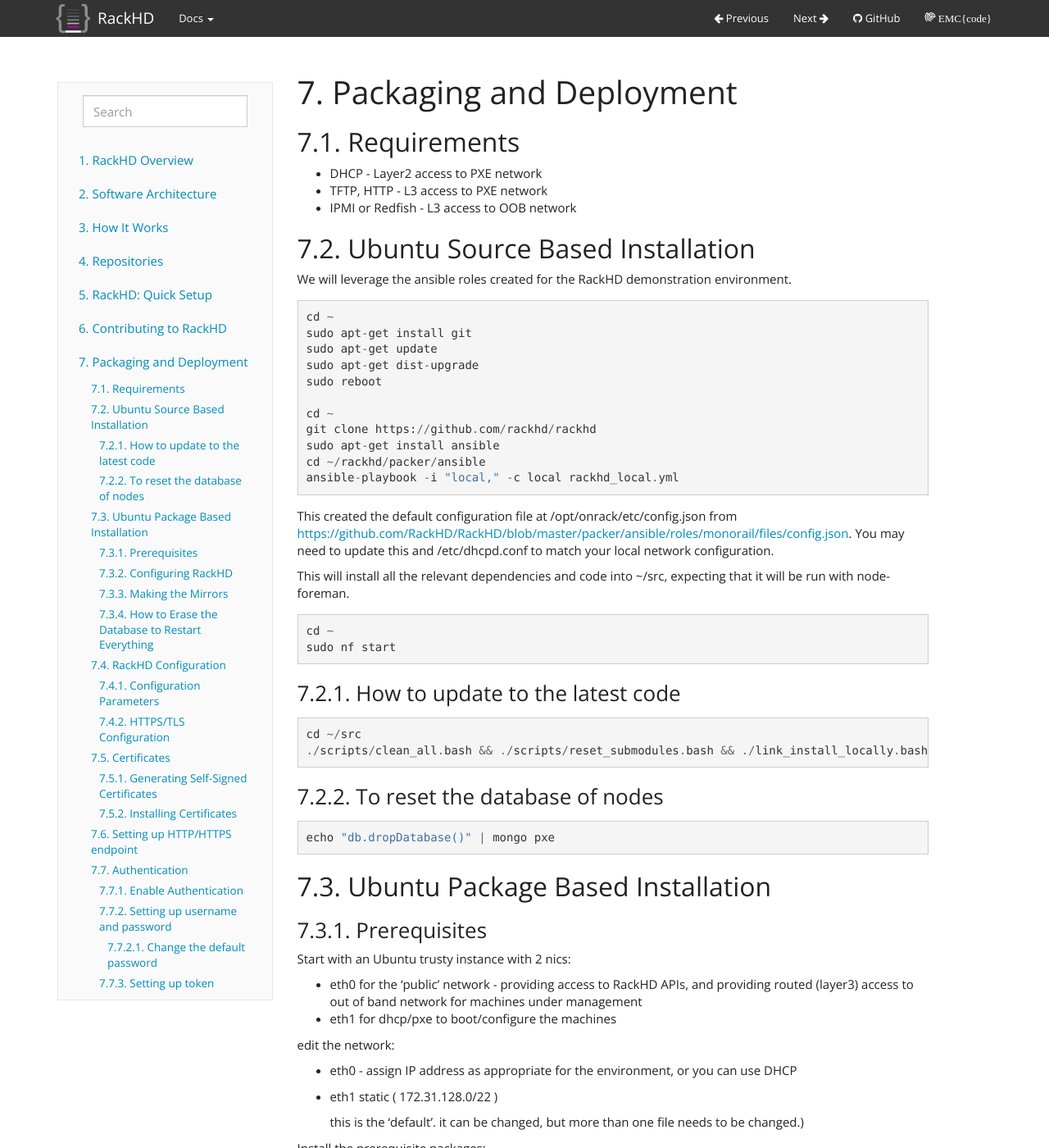
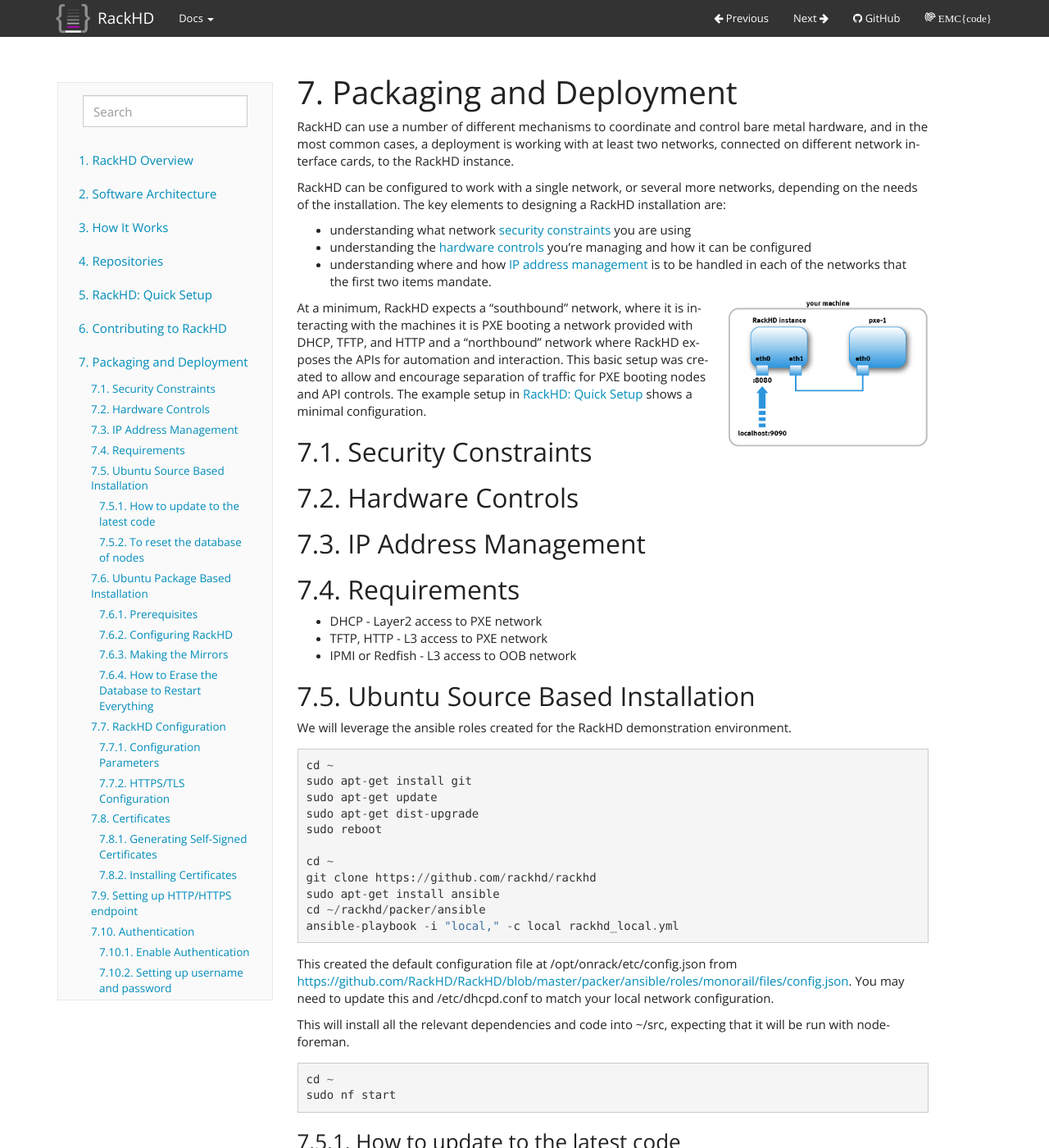
Before and after one commit to RackHD/docs, a Sphinx documentation site: the page built from docs/packaging_and_deployment.rst, in a window 1280 px wide and 1400 px high. Shown: the whole window at 82% size. Built offline with Sphinx 7.4.7, drawn with Linux system fonts in a browser that asks for light colours; some of the changed text lies outside the part shown.

Commit message:
subbing in structure to talk about designing RackHD deployments

```diff
--- a/docs/packaging_and_deployment.rst
+++ b/docs/packaging_and_deployment.rst
@@ -1,5 +1,45 @@
 Packaging and Deployment
 =======================================
+
+RackHD can use a number of different mechanisms to coordinate and control
+bare metal hardware, and in the most common cases, a deployment is working with
+at least two networks, connected on different network interface cards, to the
+RackHD instance.
+
+RackHD can be configured to work with a single network, or several more networks,
+depending on the needs of the installation. The key elements to designing a RackHD
+installation are:
+
+- understanding what network `security constraints`_ you are using
+- understanding the `hardware controls`_ you're managing and how it can be configured
+- understanding where and how `IP address management`_ is to be handled in each of the networks
+  that the first two items mandate.
+
+.. image:: _static/vagrant_setup.jpg
+   :height: 200
+   :align: right
+
+At a minimum, RackHD expects a "southbound" network, where it is interacting with
+the machines it is PXE booting a network provided with DHCP, TFTP, and HTTP and
+a "northbound" network where RackHD exposes the APIs for automation and interaction.
+This basic setup was created to allow and encourage separation of traffic for
+PXE booting nodes and API controls. The example setup in :doc:`getting_started`
+shows a minimal configuration.
+
+Security Constraints
+--------------------
+
+
+
+
+Hardware Controls
+------------------
+
+
+IP Address Management
+----------------------
+
+
 
 Requirements
 ----------------------------
```
